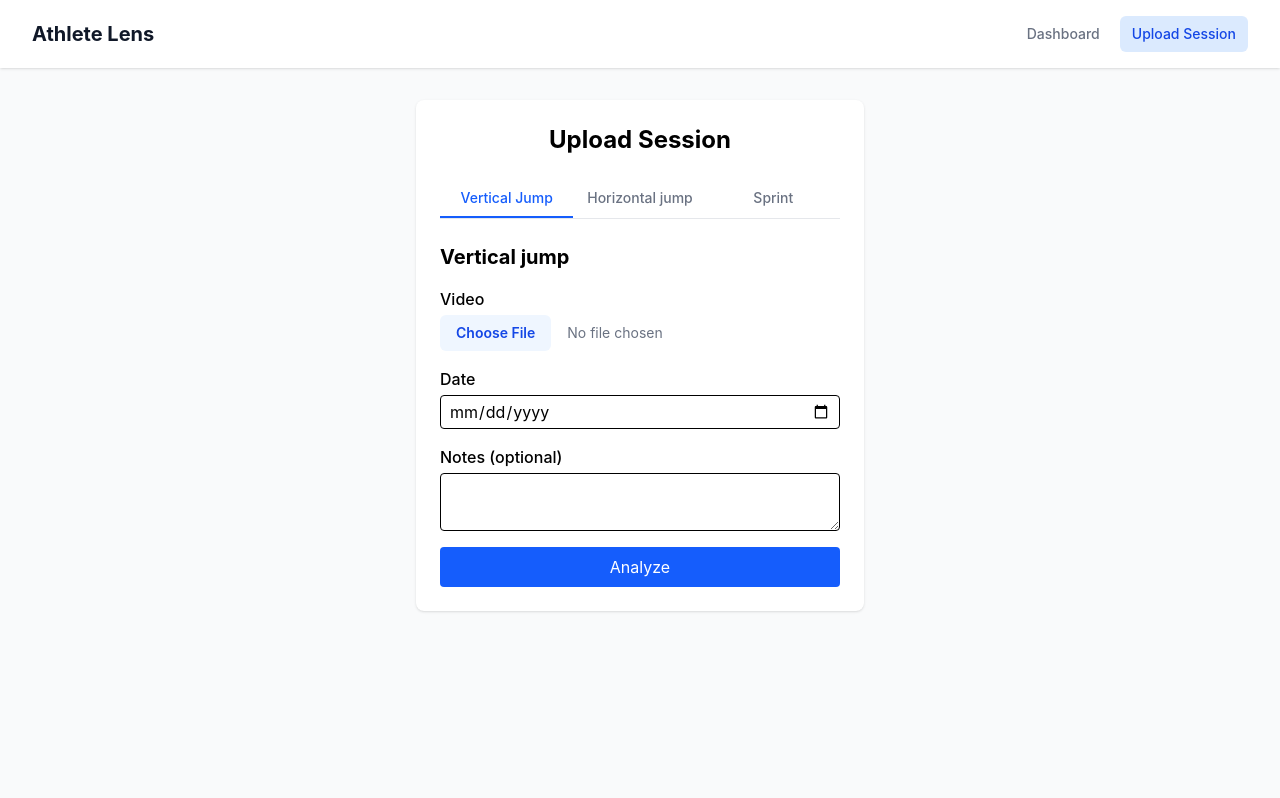
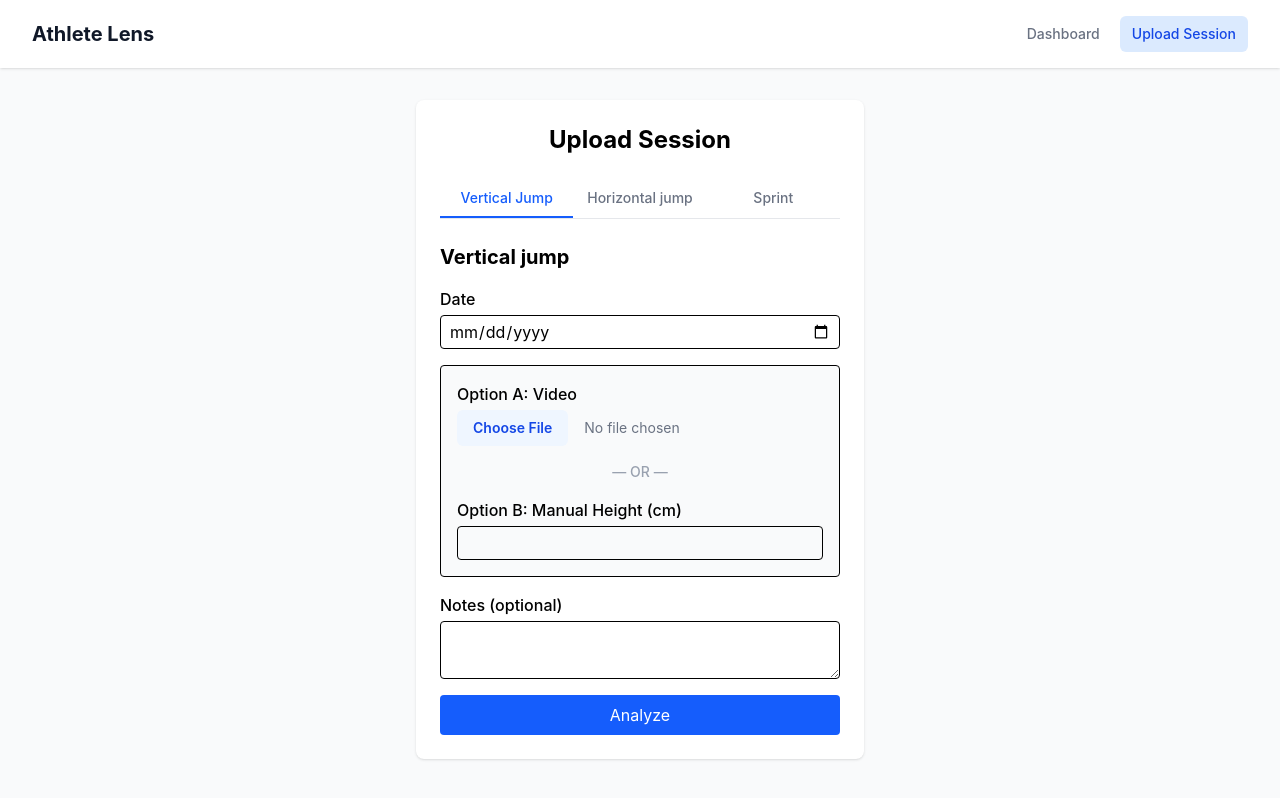
Before and after one commit to JoseGarciaMayen/athlete-lens, a React app in the folder frontend/: page /upload in a window 1280 px wide. Built offline with nearby package versions, Linux system fonts and the light colour scheme; the HTML template or start-up script is replaced by a standard one.

Commit message:
feat(frontend): add manual input fallback for acoustic and vertical uploads

```diff
--- a/frontend/src/components/UploadAcoustic.jsx
+++ b/frontend/src/components/UploadAcoustic.jsx
@@ -5,22 +5,38 @@ function UploadAcoustic() {
     const [sessionDate, setSessionDate] = useState("");
     const [notes, setNotes] = useState("");
     const [distanceM, setDistanceM] = useState("");
+    const [manualTimeS, setManualTimeS] = useState("");
     const [loading, setLoading] = useState(false);
     const [result, setResult] = useState(null);
     const [error, setError] = useState(null);
 
     async function handleSubmit(e) {
         e.preventDefault();
+
+        if (!file && !manualTimeS) {
+            setError("You must upload a video or audio file or input time manually");
+            return;
+        }
+
         setLoading(true);
         setResult(null);
         setError(null);
 
         const formData = new FormData();
+        formData.append("session_date", sessionDate);
+
+        if (file) {
             formData.append("file", file);
-        formData.append("session_date", sessionDate);
+        }
+
+        if (manualTimeS) {
+            formData.append("time_delta_ms", parseFloat(manualTimeS));
+        }
+
         if (notes) {
             formData.append("notes", notes);
         }
+
         if (distanceM) {
             formData.append("distance_m", distanceM);
         }
@@ -40,6 +56,8 @@ function UploadAcoustic() {
                 setError(data.detail || "Unknown error");
             } else {
                 setResult(data);
+                setFile(null);
+                setManualTimeS("");
             }
         } catch (err) {
             setError("Could not connect to the server");
@@ -54,11 +72,22 @@ function UploadAcoustic() {
 
             <form onSubmit={handleSubmit} className="flex flex-col gap-4">
                 <div>
-                    <label className="block mb-1 font-medium">Audio or video</label>
+                    <label className="block mb-1 font-medium">Session date</label>
+                    <input
+                        type="date"
+                        required
+                        value={sessionDate}
+                        onChange={(e) => setSessionDate(e.target.value)}
+                        className="block w-full border rounded px-2 py-1"
+                    />
+                </div>
+
+                <div className="p-4 bg-gray-50 border rounded space-y-4">
+                    <div>
+                        <label className="block mb-1 font-medium">Option A: Audio or video</label>
                         <input
                             type="file"
                             accept="audio/*,video/*"
-                        required
                             onChange={(e) => setFile(e.target.files[0])}
                             className="block w-full text-sm text-gray-500
                                 file:mr-4 file:py-2 file:px-4
@@ -70,15 +99,19 @@ function UploadAcoustic() {
                         />
                     </div>
 
+                    <div className="text-center text-sm font-medium text-gray-400">— OR —</div>
+
                     <div>
-                    <label className="block mb-1 font-medium">Session date</label>
+                        <label className="block mb-1 font-medium">Option B: Manual Time (seconds)</label>
                         <input
-                        type="date"
-                        required
-                        value={sessionDate}
-                        onChange={(e) => setSessionDate(e.target.value)}
+                            type="number"
+                            step="any"
+                            min="0"
+                            value={manualTimeS}
+                            onChange={(e) => setManualTimeS(e.target.value)}
                             className="block w-full border rounded px-2 py-1"
                         />
+                    </div>
                 </div>
 
                 <div>
@@ -137,8 +170,8 @@ function UploadAcoustic() {
 
             {result && (
                 <div className="mt-4 p-3 bg-green-100 text-green-800 rounded">
-                    <p>Time delta: {(result.time_delta_ms / 1000).toFixed(2)} s</p>
-                    <p>Events detected: {result.events_detected}</p>
+                    <p>Time delta: {(result.time_delta_ms / 1000).toFixed(3)} s</p>
+                    {result.events_detected && <p>Events detected: {result.events_detected}</p>}
                 </div>
             )}
         </>
--- a/frontend/src/components/UploadVertical.jsx
+++ b/frontend/src/components/UploadVertical.jsx
@@ -4,19 +4,34 @@ function UploadVertical() {
     const [file, setFile] = useState(null);
     const [sessionDate, setSessionDate] = useState("");
     const [notes, setNotes] = useState("");
+    const [manualHeightCm, setManualHeightCm] = useState("");
     const [loading, setLoading] = useState(false);
     const [result, setResult] = useState(null);
     const [error, setError] = useState(null);
 
     async function handleSubmit(e) {
         e.preventDefault();
+
+        if (!file && !manualHeightCm) {
+            setError("You must upload a video or input height manually");
+            return;
+        }
+
         setLoading(true);
         setResult(null);
         setError(null);
 
         const formData = new FormData();
-        formData.append("file", file);
         formData.append("session_date", sessionDate);
+
+        if (file) {
+            formData.append("file", file);
+        }
+
+        if (manualHeightCm) {
+            formData.append("jump_height_cm", manualHeightCm);
+        }
+
         if (notes) {
             formData.append("notes", notes);
         }
@@ -36,6 +51,8 @@ function UploadVertical() {
                 setError(data.detail || "Unknown error");
             } else {
                 setResult(data);
+                setFile(null);
+                setManualHeightCm("");
             }
         } catch (err) {
             setError("Could not connect to the server");
@@ -50,23 +67,6 @@ function UploadVertical() {
 
             <form onSubmit={handleSubmit} className="flex flex-col gap-4">
                 <div>
-                    <label className="block mb-1 font-medium">Video</label>
-                    <input
-                        type="file"
-                        accept="video/*"
-                        required
-                        onChange={(e) => setFile(e.target.files[0])}
-                        className="block w-full text-sm text-gray-500
-                            file:mr-4 file:py-2 file:px-4
-                            file:rounded-md file:border-0
-                            file:text-sm file:font-semibold
-                            file:bg-blue-50 file:text-blue-700
-                            hover:file:bg-blue-100
-                            cursor:pointer"
-                    />
-                </div>
-
-                <div>
                     <label className="block mb-1 font-medium">Date</label>
                     <input
                         type="date"
@@ -75,6 +75,38 @@ function UploadVertical() {
                         onChange={(e) => setSessionDate(e.target.value)}
                         className="block w-full border rounded px-2 py-1"
                     />
+                </div>
+
+                <div className="p-4 bg-gray-50 border rounded space-y-4">
+                    <div>
+                        <label className="block mb-1 font-medium">Option A: Video</label>
+                        <input
+                            type="file"
+                            accept="video/*"
+                            onChange={(e) => setFile(e.target.files[0])}
+                            className="block w-full text-sm text-gray-500
+                                file:mr-4 file:py-2 file:px-4
+                                file:rounded-md file:border-0
+                                file:text-sm file:font-semibold
+                                file:bg-blue-50 file:text-blue-700
+                                hover:file:bg-blue-100
+                                cursor-pointer"
+                        />
+                    </div>
+
+                    <div className="text-center text-sm font-medium text-gray-400">— OR —</div>
+
+                    <div>
+                        <label className="block mb-1 font-medium">Option B: Manual Height (cm)</label>
+                        <input
+                            type="number"
+                            step="any"
+                            min="0"
+                            value={manualHeightCm}
+                            onChange={(e) => setManualHeightCm(e.target.value)}
+                            className="block w-full border rounded px-2 py-1"
+                        />
+                    </div>
                 </div>
 
                 <div>
@@ -103,9 +135,13 @@ function UploadVertical() {
 
             {result && (
                 <div className="mt-4 p-3 bg-green-100 text-green-800 rounded">
-                    <p>Height: {result.jump_height_cm.toFixed(1)} cm</p>
-                    <p>Flight time: {result.flight_time_ms.toFixed(0)} ms</p>
-                    <p>Frames: {result.takeoff_frame} → {result.landing_frame}</p>
+                    <p>Height: {Number(result.jump_height_cm).toFixed(1)} cm</p>
+                    {result.flight_time_ms != null && (
+                        <p>Flight time: {Number(result.flight_time_ms).toFixed(0)} ms</p>
+                    )}
+                    {result.takeoff_frame != null && (
+                        <p>Frames: {result.takeoff_frame} → {result.landing_frame}</p>
+                    )}
                 </div>
             )}
         </>
```
Lines whose indentation alone changed are shown as unchanged.
